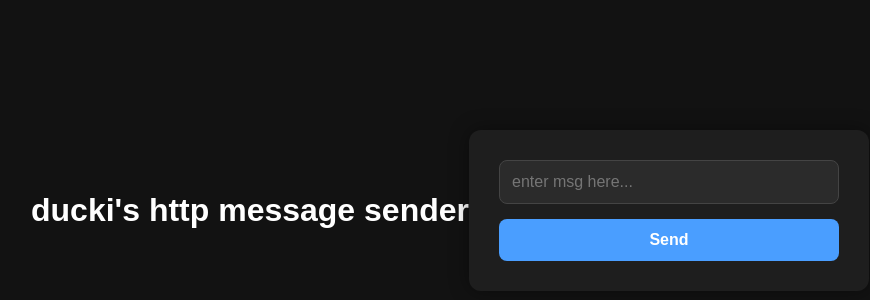
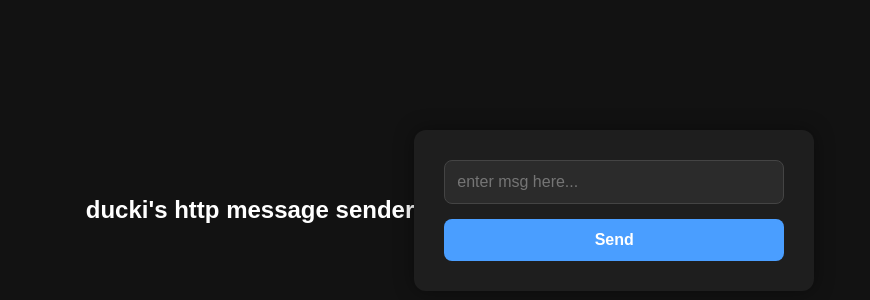
Before and after one commit to duckitheduck/tmcf3xserver, a website: page public/index.html in a window 1280 px wide. Shown: the part 190-490 px from the top of the page, without its empty margins (190-1060 px from the left). Drawn offline with Linux system fonts and the light colour scheme.

Commit message:
Update index.html

```diff
--- a/public/index.html
+++ b/public/index.html
@@ -4,7 +4,7 @@
     <link rel="stylesheet" href="style.css">
 </head>
 <body>
-<h1> ducki's http message sender</h1>
+<h2> ducki's http message sender</h2>
 
 
 <div class="container">
```
